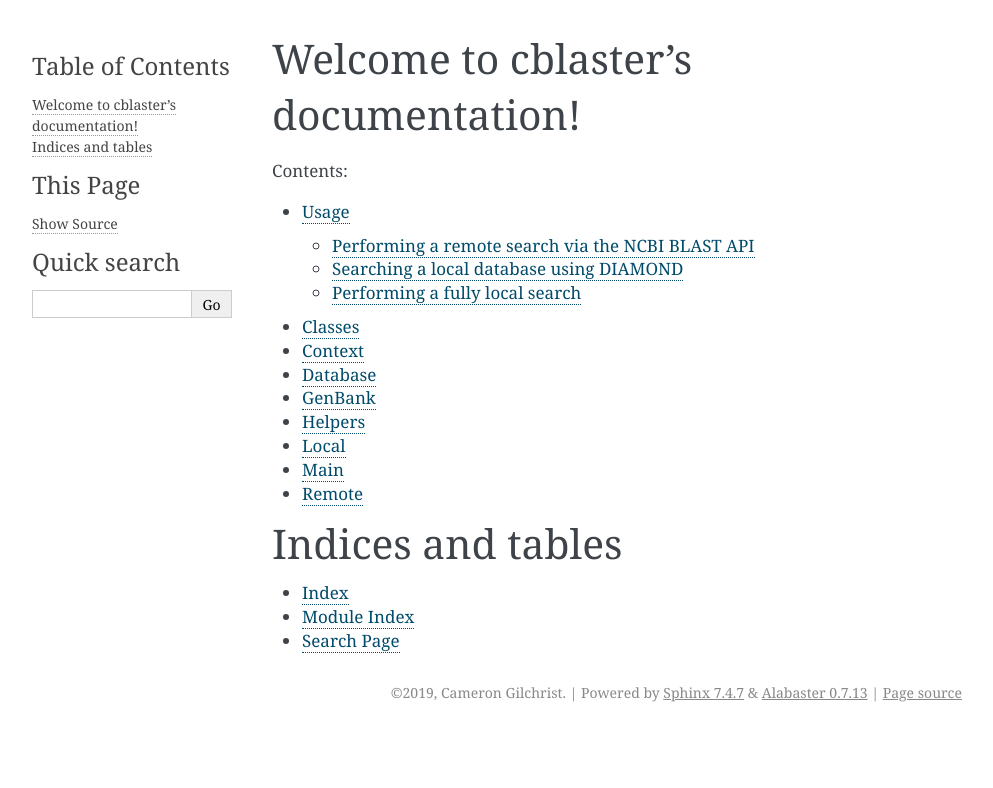
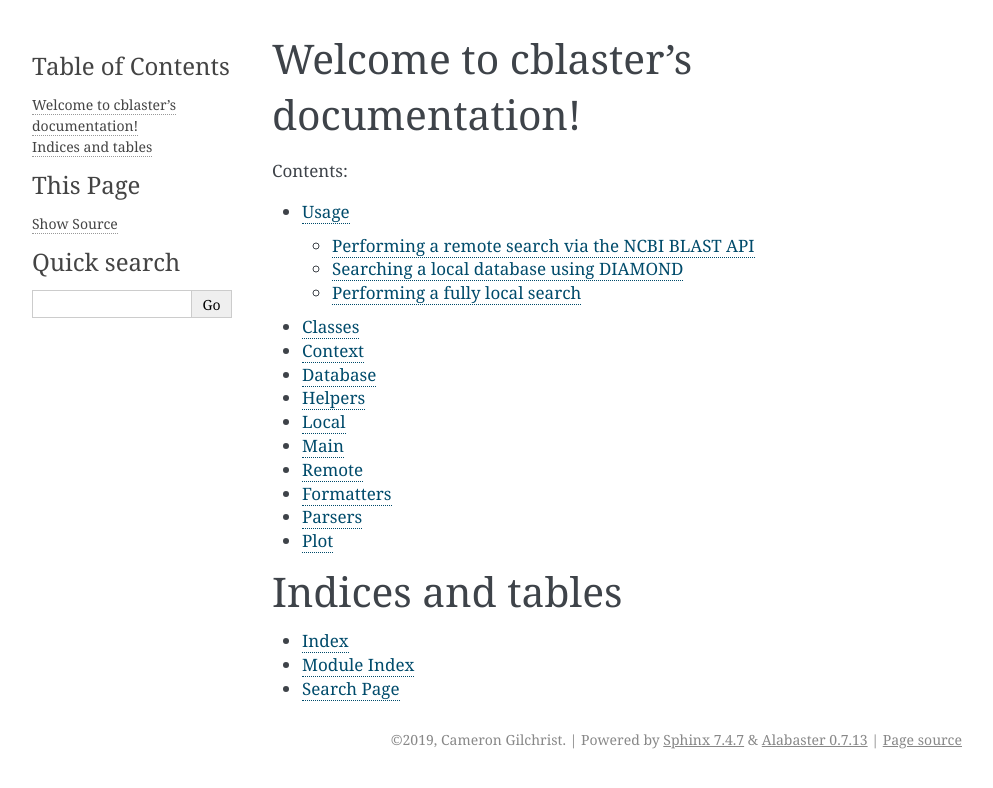
Before and after one commit to gamcil/cblaster, a Sphinx documentation site: the page built from docs/source/index.rst, in a window 1280 px wide. Shown: the top 788 px of the page, without its empty margins (148-1141 px from the left). Built offline with Sphinx 7.4.7, drawn with Linux system fonts in a browser that asks for light colours.

Commit message:
update docs

```diff
--- /dev/null
+++ b/docs/source/formatters.rst
@@ -0,0 +1,4 @@
+Formatters
+==========
+.. automodule:: cblaster.formatters
+   :members:
--- a/docs/source/genbank.rst
+++ /dev/null
@@ -1,4 +0,0 @@
-GenBank
-=======
-.. automodule:: cblaster.genbank
-   :members:
--- a/docs/source/index.rst
+++ b/docs/source/index.rst
@@ -14,11 +14,13 @@
    classes
    context
    database
-   genbank
    helpers
    local
    main
    remote
+   formatters
+   parsers
+   plot
 
 
 Indices and tables
--- /dev/null
+++ b/docs/source/parsers.rst
@@ -0,0 +1,4 @@
+Parsers
+=======
+.. automodule:: cblaster.parsers
+   :members:
--- /dev/null
+++ b/docs/source/plot.rst
@@ -0,0 +1,4 @@
+Plot
+====
+.. automodule:: cblaster.plot
+   :members:
```
